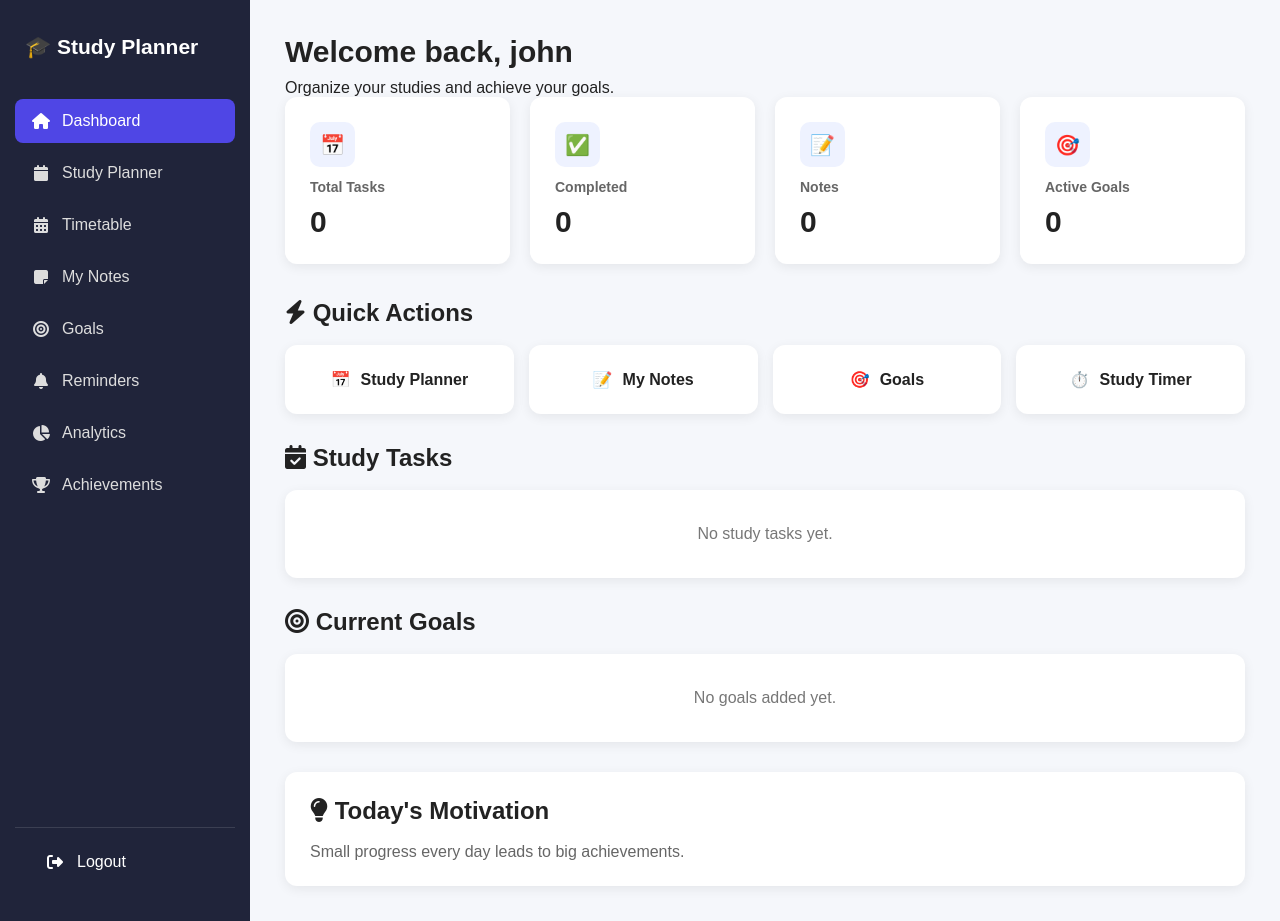
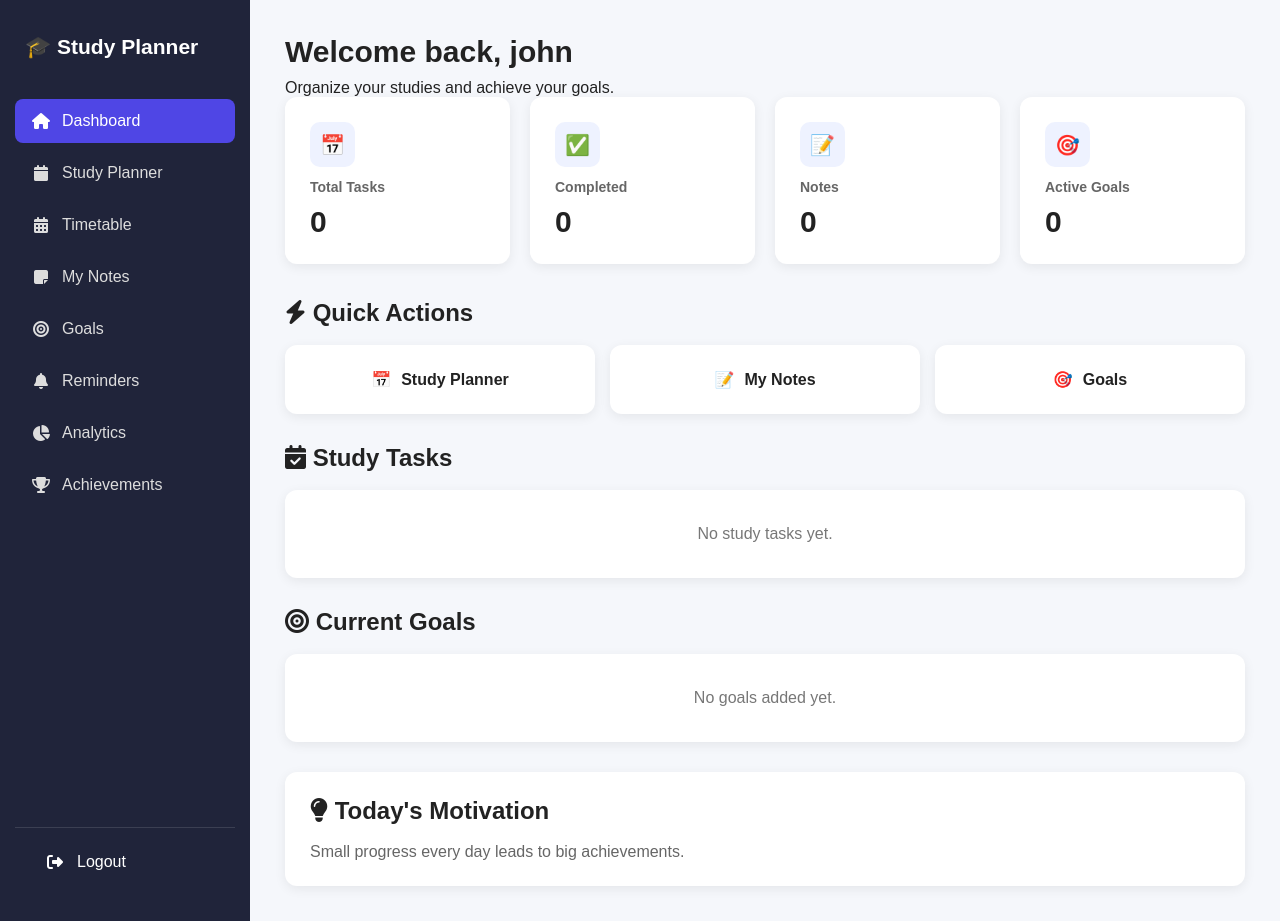
Before and after one commit to Shrutiry/student-study-planner, a Flask app: page / in a window 1280 px wide. Run offline with Flask 3, Linux system fonts and the light colour scheme; a user stored in the database is signed in; data comes from the database, SQL or seed files in the repository.

Commit message:
Remove Study Timer link from index.html
Removed the Study Timer link from the index page.

```diff
--- a/templates/index.html
+++ b/templates/index.html
@@ -150,10 +150,6 @@
                     <span>Goals</span>
                 </a>
 
-                <a href="/timer" class="quick-card">
-                    ⏱️
-                    <span>Study Timer</span>
-                </a>
 
             </div>
 
```
